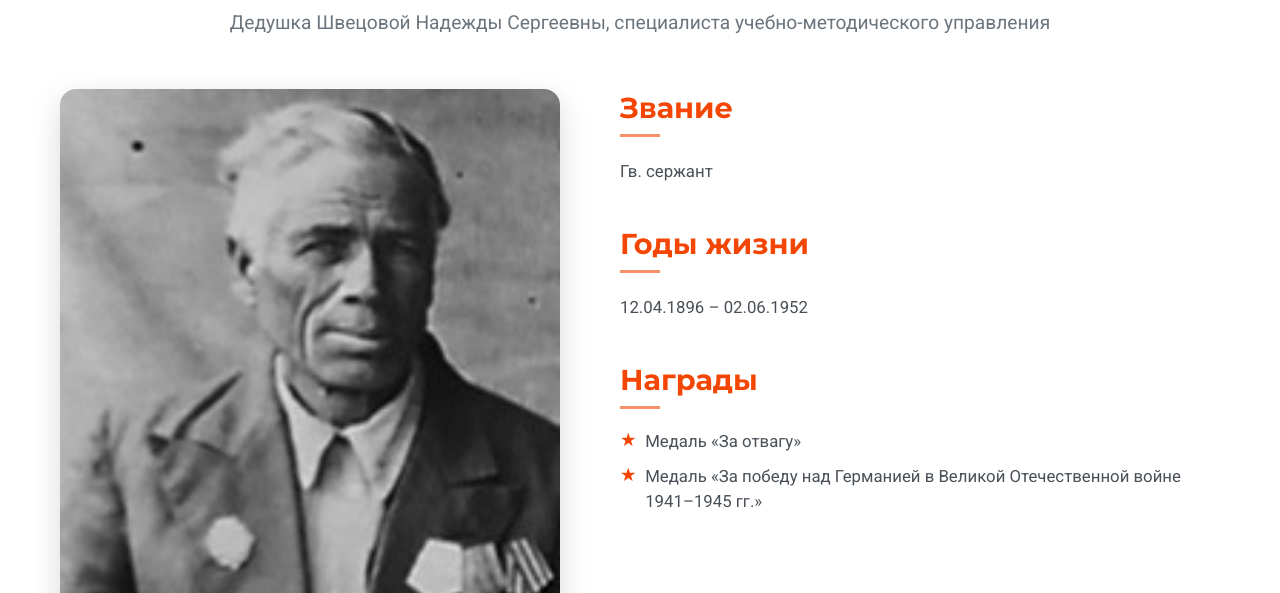
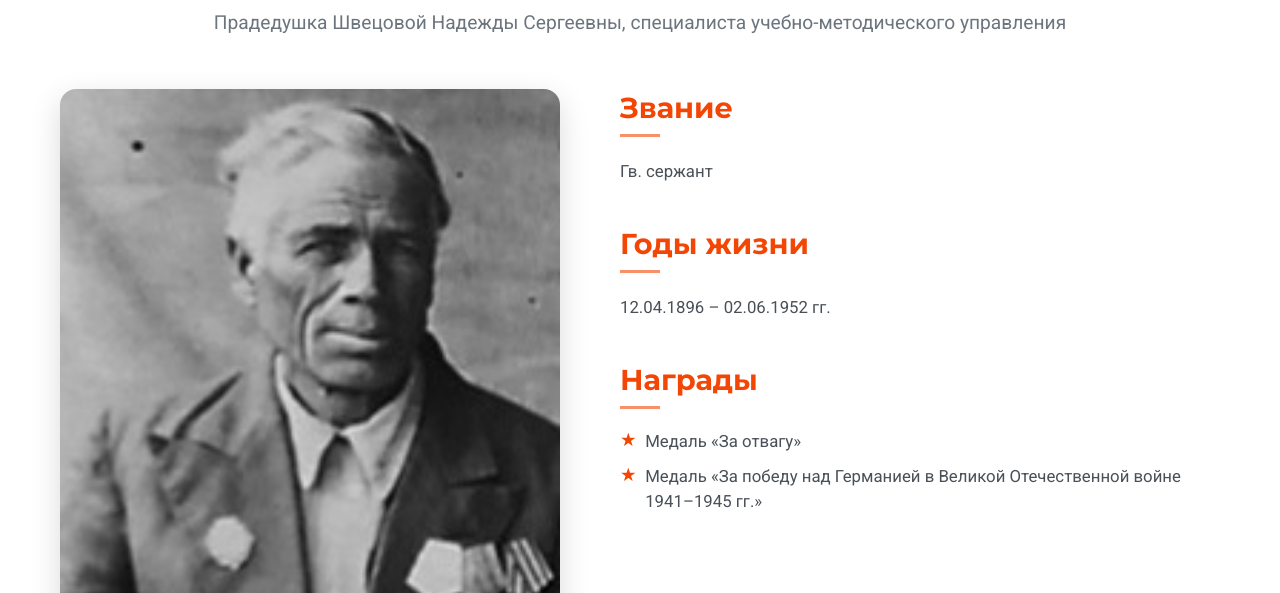
Before and after one commit to F1xASASASA/9_may_, a plain HTML site: page dolgopolov2.html in a window 1280 px wide. Shown: the part 207-800 px from the top of the page. Drawn offline with Linux system fonts and the light colour scheme.

Commit message:
Update dolgopolov2.html

```diff
--- a/dolgopolov2.html
+++ b/dolgopolov2.html
@@ -26,7 +26,7 @@
         <main class="details-page-main">
             <section class="details-header container">
                  <h1 class="details-title animate-on-load fade-in-up">Долгополов Егор Ефремович</h1>
-                 <p class="details-relationship animate-on-load fade-in-up delay-1">Дедушка Швецовой Надежды Сергеевны, специалиста учебно-методического управления</p>
+                 <p class="details-relationship animate-on-load fade-in-up delay-1">Прадедушка Швецовой Надежды Сергеевны, специалиста учебно-методического управления</p>
             </section>
 
             <section class="details-content container">
@@ -40,7 +40,7 @@
                          <p>Гв. сержант</p>
                      <!-- Годы жизни -->
                         <h2 class="details-section-title">Годы жизни</h2>
-                        <p>12.04.1896 – 02.06.1952</p>
+                        <p>12.04.1896 – 02.06.1952 гг.</p>
 
                          <!-- Награды -->
                     <h2 class="details-section-title">Награды</h2>
```
